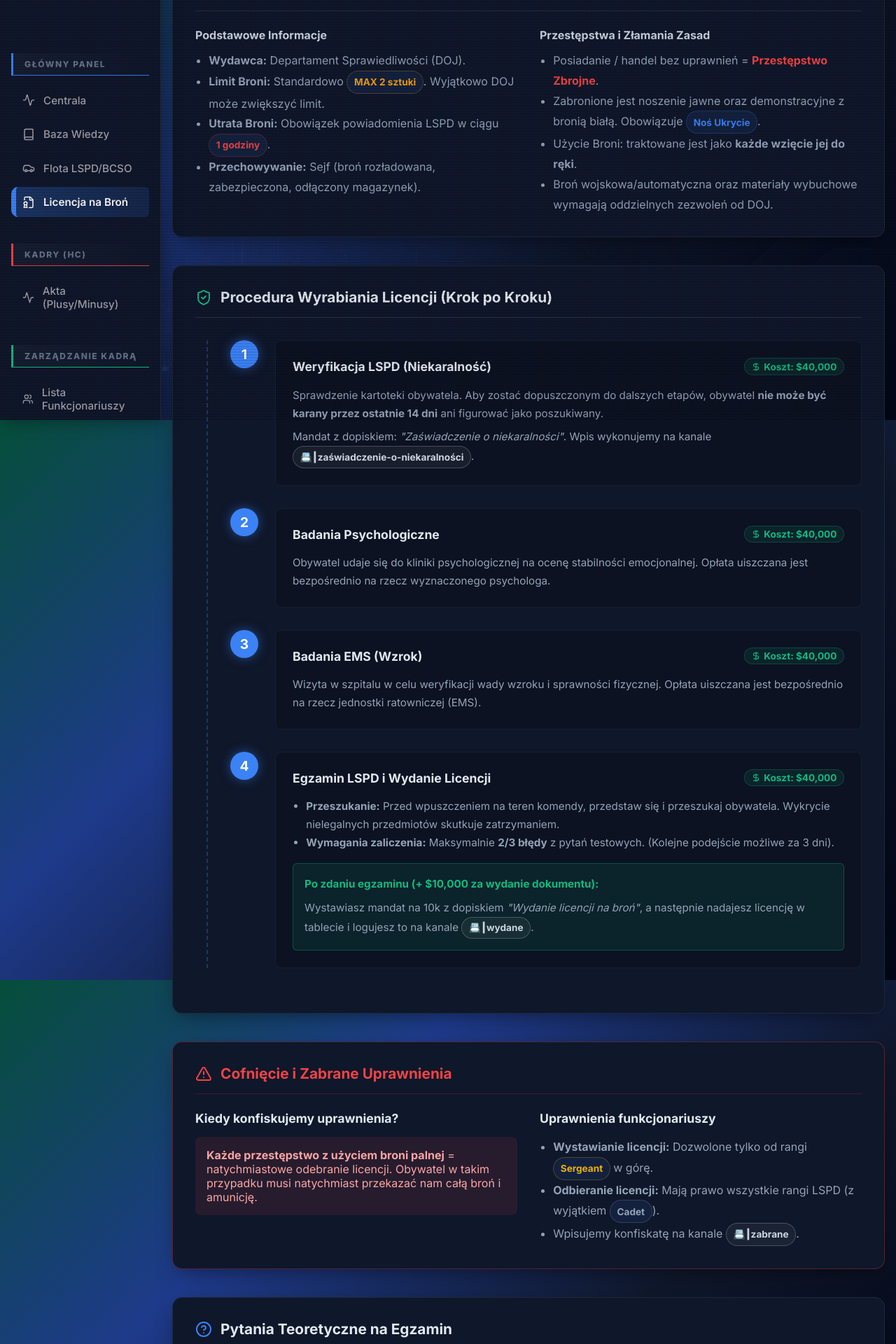
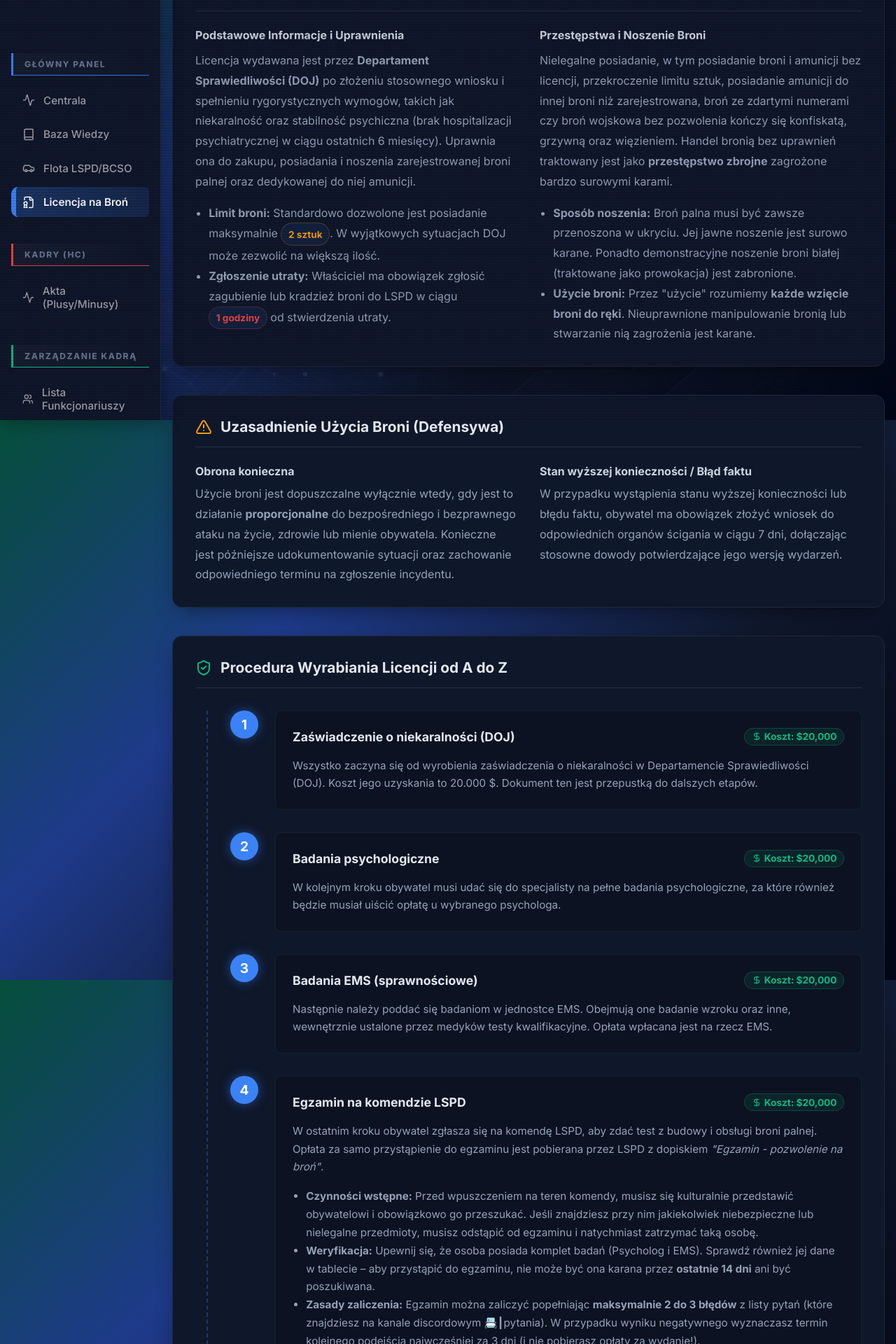
Before and after one commit to Bowie102/MDT-Strona-WWW, a React app: page /weapon-license in a window 1280 px wide. Shown: the part 200-2120 px from the top of the page at 70% size. Built offline with nearby package versions, Linux system fonts and the light colour scheme; the HTML template or start-up script is replaced by a standard one.

Commit message:
Add files via upload

```diff
--- a/src/pages/WeaponLicense.jsx
+++ b/src/pages/WeaponLicense.jsx
@@ -102,7 +102,7 @@ function WeaponLicense() {
           <h2 style={{ fontSize: '2rem', display: 'flex', alignItems: 'center', gap: '0.75rem' }}>
             <FileText size={32} color="var(--lspd-blue)" /> Licencja na Broń (CCW)
           </h2>
-          <p style={{ fontSize: '1.1rem', color: '#64748b', marginTop: '0.5rem' }}>Oficjalne zasady i baza wiedzy Departamentu Sprawiedliwości & LSPD</p>
+          <p style={{ fontSize: '1.1rem', color: '#64748b', marginTop: '0.5rem' }}>Oficjalne zasady i przepisy Departamentu Sprawiedliwości oraz LSPD</p>
         </div>
       </div>
 
@@ -115,22 +115,44 @@ function WeaponLicense() {
           </h3>
           <div style={{ display: 'grid', gridTemplateColumns: 'repeat(auto-fit, minmax(300px, 1fr))', gap: '2rem' }}>
             <div>
-              <h4 style={{ color: '#cbd5e1', marginBottom: '0.75rem' }}>Podstawowe Informacje</h4>
+              <h4 style={{ color: '#cbd5e1', marginBottom: '0.75rem' }}>Podstawowe Informacje i Uprawnienia</h4>
+              <p style={{ color: '#94a3b8', lineHeight: '1.8', margin: '0 0 1rem 0' }}>
+                Licencja wydawana jest przez <strong>Departament Sprawiedliwości (DOJ)</strong> po złożeniu stosownego wniosku i spełnieniu rygorystycznych wymogów, takich jak niekaralność oraz stabilność psychiczna (brak hospitalizacji psychiatrycznej w ciągu ostatnich 6 miesięcy). Uprawnia ona do zakupu, posiadania i noszenia zarejestrowanej broni palnej oraz dedykowanej do niej amunicji.
+              </p>
               <ul style={{ paddingLeft: '1.2rem', color: '#94a3b8', lineHeight: '1.8' }}>
-                <li><strong>Wydawca:</strong> Departament Sprawiedliwości (DOJ).</li>
-                <li><strong>Limit Broni:</strong> Standardowo <Badge color="#f59e0b">MAX 2 sztuki</Badge>. Wyjątkowo DOJ może zwiększyć limit.</li>
-                <li><strong>Utrata Broni:</strong> Obowiązek powiadomienia LSPD w ciągu <Badge color="#ef4444">1 godziny</Badge>.</li>
-                <li><strong>Przechowywanie:</strong> Sejf (broń rozładowana, zabezpieczona, odłączony magazynek).</li>
+                <li><strong>Limit broni:</strong> Standardowo dozwolone jest posiadanie maksymalnie <Badge color="#f59e0b">2 sztuk</Badge>. W wyjątkowych sytuacjach DOJ może zezwolić na większą ilość.</li>
+                <li><strong>Zgłoszenie utraty:</strong> Właściciel ma obowiązek zgłosić zagubienie lub kradzież broni do LSPD w ciągu <Badge color="#ef4444">1 godziny</Badge> od stwierdzenia utraty.</li>
               </ul>
             </div>
             <div>
-              <h4 style={{ color: '#cbd5e1', marginBottom: '0.75rem' }}>Przestępstwa i Złamania Zasad</h4>
+              <h4 style={{ color: '#cbd5e1', marginBottom: '0.75rem' }}>Przestępstwa i Noszenie Broni</h4>
+              <p style={{ color: '#94a3b8', lineHeight: '1.8', margin: '0 0 1rem 0' }}>
+                Nielegalne posiadanie, w tym posiadanie broni i amunicji bez licencji, przekroczenie limitu sztuk, posiadanie amunicji do innej broni niż zarejestrowana, broń ze zdartymi numerami czy broń wojskowa bez pozwolenia kończy się konfiskatą, grzywną oraz więzieniem. Handel bronią bez uprawnień traktowany jest jako <strong>przestępstwo zbrojne</strong> zagrożone bardzo surowymi karami.
+              </p>
               <ul style={{ paddingLeft: '1.2rem', color: '#94a3b8', lineHeight: '1.8' }}>
-                <li>Posiadanie / handel bez uprawnień = <span style={{ color: '#ef4444', fontWeight: 'bold' }}>Przestępstwo Zbrojne</span>.</li>
-                <li>Zabronione jest noszenie jawne oraz demonstracyjne z bronią białą. Obowiązuje <Badge color="#3b82f6">Noś Ukrycie</Badge>.</li>
-                <li>Użycie Broni: traktowane jest jako <strong>każde wzięcie jej do ręki</strong>.</li>
-                <li>Broń wojskowa/automatyczna oraz materiały wybuchowe wymagają oddzielnych zezwoleń od DOJ.</li>
+                <li><strong>Sposób noszenia:</strong> Broń palna musi być zawsze przenoszona w ukryciu. Jej jawne noszenie jest surowo karane. Ponadto demonstracyjne noszenie broni białej (traktowane jako prowokacja) jest zabronione.</li>
+                <li><strong>Użycie broni:</strong> Przez "użycie" rozumiemy <strong>każde wzięcie broni do ręki</strong>. Nieuprawnione manipulowanie bronią lub stwarzanie nią zagrożenia jest karane.</li>
               </ul>
+            </div>
+          </div>
+        </motion.div>
+
+        <motion.div variants={itemVariant} className="glass-card" style={{ padding: '2rem' }}>
+          <h3 style={{ display: 'flex', alignItems: 'center', gap: '0.75rem', fontSize: '1.3rem', color: '#e2e8f0', marginBottom: '1.5rem', borderBottom: '1px solid rgba(255,255,255,0.1)', paddingBottom: '1rem' }}>
+            <AlertTriangle size={24} color="#f59e0b" /> Uzasadnienie Użycia Broni (Defensywa)
+          </h3>
+          <div style={{ display: 'grid', gridTemplateColumns: 'repeat(auto-fit, minmax(300px, 1fr))', gap: '2rem' }}>
+            <div>
+              <h4 style={{ color: '#cbd5e1', marginBottom: '0.5rem' }}>Obrona konieczna</h4>
+              <p style={{ color: '#94a3b8', lineHeight: '1.8', margin: 0 }}>
+                Użycie broni jest dopuszczalne wyłącznie wtedy, gdy jest to działanie <strong>proporcjonalne</strong> do bezpośredniego i bezprawnego ataku na życie, zdrowie lub mienie obywatela. Konieczne jest późniejsze udokumentowanie sytuacji oraz zachowanie odpowiedniego terminu na zgłoszenie incydentu.
+              </p>
+            </div>
+            <div>
+              <h4 style={{ color: '#cbd5e1', marginBottom: '0.5rem' }}>Stan wyższej konieczności / Błąd faktu</h4>
+              <p style={{ color: '#94a3b8', lineHeight: '1.8', margin: 0 }}>
+                W przypadku wystąpienia stanu wyższej konieczności lub błędu faktu, obywatel ma obowiązek złożyć wniosek do odpowiednich organów ścigania w ciągu 7 dni, dołączając stosowne dowody potwierdzające jego wersję wydarzeń.
+              </p>
             </div>
           </div>
         </motion.div>
@@ -138,33 +160,40 @@ function WeaponLicense() {
         {/* Sekcja: PROCEDURA WYRABIANIA LICENCJI */}
         <motion.div variants={itemVariant} className="glass-card" style={{ padding: '2rem' }}>
           <h3 style={{ display: 'flex', alignItems: 'center', gap: '0.75rem', fontSize: '1.3rem', color: '#e2e8f0', marginBottom: '2rem', borderBottom: '1px solid rgba(255,255,255,0.1)', paddingBottom: '1rem' }}>
-            <ShieldCheck size={24} color="#10b981" /> Procedura Wyrabiania Licencji (Krok po Kroku)
+            <ShieldCheck size={24} color="#10b981" /> Procedura Wyrabiania Licencji od A do Z
           </h3>
 
           <div style={{ marginLeft: '1rem', borderLeft: '2px dashed rgba(59, 130, 246, 0.3)', paddingLeft: '2rem' }}>
-            <StepBox number="1" title="Weryfikacja LSPD (Niekaralność)" cost={40000}>
-              <p style={{ margin: '0 0 0.5rem 0' }}>Sprawdzenie kartoteki obywatela. Aby zostać dopuszczonym do dalszych etapów, obywatel <strong>nie może być karany przez ostatnie 14 dni</strong> ani figurować jako poszukiwany.</p>
+            <StepBox number="1" title="Zaświadczenie o niekaralności (DOJ)" cost={20000}>
               <p style={{ margin: 0 }}>
-                Mandat z dopiskiem: <em>"Zaświadczenie o niekaralności"</em>. Wpis wykonujemy na kanale <Badge bg="rgba(255,255,255,0.05)" color="#cbd5e1">📇┃zaświadczenie-o-niekaralności</Badge>.
+                Wszystko zaczyna się od wyrobienia zaświadczenia o niekaralności w Departamencie Sprawiedliwości (DOJ). Koszt jego uzyskania to 20.000 $. Dokument ten jest przepustką do dalszych etapów.
               </p>
             </StepBox>
 
-            <StepBox number="2" title="Badania Psychologiczne" cost={40000}>
-              <p style={{ margin: 0 }}>Obywatel udaje się do kliniki psychologicznej na ocenę stabilności emocjonalnej. Opłata uiszczana jest bezpośrednio na rzecz wyznaczonego psychologa.</p>
+            <StepBox number="2" title="Badania psychologiczne" cost={20000}>
+              <p style={{ margin: 0 }}>
+                W kolejnym kroku obywatel musi udać się do specjalisty na pełne badania psychologiczne, za które również będzie musiał uiścić opłatę u wybranego psychologa.
+              </p>
             </StepBox>
 
-            <StepBox number="3" title="Badania EMS (Wzrok)" cost={40000}>
-              <p style={{ margin: 0 }}>Wizyta w szpitalu w celu weryfikacji wady wzroku i sprawności fizycznej. Opłata uiszczana jest bezpośrednio na rzecz jednostki ratowniczej (EMS).</p>
+            <StepBox number="3" title="Badania EMS (sprawnościowe)" cost={20000}>
+              <p style={{ margin: 0 }}>
+                Następnie należy poddać się badaniom w jednostce EMS. Obejmują one badanie wzroku oraz inne, wewnętrznie ustalone przez medyków testy kwalifikacyjne. Opłata wpłacana jest na rzecz EMS.
+              </p>
             </StepBox>
 
-            <StepBox number="4" title="Egzamin LSPD i Wydanie Licencji" cost={40000}>
-              <ul style={{ margin: '0 0 1rem 0', paddingLeft: '1.2rem' }}>
-                <li><strong>Przeszukanie:</strong> Przed wpuszczeniem na teren komendy, przedstaw się i przeszukaj obywatela. Wykrycie nielegalnych przedmiotów skutkuje zatrzymaniem.</li>
-                <li><strong>Wymagania zaliczenia:</strong> Maksymalnie <strong>2/3 błędy</strong> z pytań testowych. (Kolejne podejście możliwe za 3 dni).</li>
+            <StepBox number="4" title="Egzamin na komendzie LSPD" cost={20000}>
+              <p style={{ margin: '0 0 1rem 0' }}>
+                W ostatnim kroku obywatel zgłasza się na komendę LSPD, aby zdać test z budowy i obsługi broni palnej. Opłata za samo przystąpienie do egzaminu jest pobierana przez LSPD z dopiskiem <em>"Egzamin - pozwolenie na broń"</em>.
+              </p>
+              <ul style={{ margin: '0 0 1rem 0', paddingLeft: '1.2rem', color: '#94a3b8' }}>
+                <li><strong>Czynności wstępne:</strong> Przed wpuszczeniem na teren komendy, musisz się kulturalnie przedstawić obywatelowi i obowiązkowo go przeszukać. Jeśli znajdziesz przy nim jakiekolwiek niebezpieczne lub nielegalne przedmioty, musisz odstąpić od egzaminu i natychmiast zatrzymać taką osobę.</li>
+                <li><strong>Weryfikacja:</strong> Upewnij się, że osoba posiada komplet badań (Psycholog i EMS). Sprawdź również jej dane w tablecie – aby przystąpić do egzaminu, nie może być ona karana przez <strong>ostatnie 14 dni</strong> ani być poszukiwana.</li>
+                <li><strong>Zasady zaliczenia:</strong> Egzamin można zaliczyć popełniając <strong>maksymalnie 2 do 3 błędów</strong> z listy pytań (które znajdziesz na kanale discordowym 📇┃pytania). W przypadku wyniku negatywnego wyznaczasz termin kolejnego podejścia najwcześniej za 3 dni (i nie pobierasz opłaty za wydanie!).</li>
               </ul>
               <div style={{ background: 'rgba(16, 185, 129, 0.1)', border: '1px solid rgba(16, 185, 129, 0.3)', padding: '1rem', borderRadius: '6px' }}>
-                <p style={{ margin: '0 0 0.5rem 0', color: '#10b981', fontWeight: 'bold' }}>Po zdaniu egzaminu (+ $10,000 za wydanie dokumentu):</p>
-                <p style={{ margin: 0 }}>Wystawiasz mandat na 10k z dopiskiem <em>"Wydanie licencji na broń"</em>, a następnie nadajesz licencję w tablecie i logujesz to na kanale <Badge bg="rgba(255,255,255,0.05)" color="#cbd5e1">📇┃wydane</Badge>.</p>
+                <p style={{ margin: '0 0 0.5rem 0', color: '#10b981', fontWeight: 'bold' }}>Zakończenie sukcesem (+ $10,000 za licencję):</p>
+                <p style={{ margin: 0 }}>Po pozytywnym wyniku egzaminu pobierasz dodatkową opłatę w wysokości 10.000 $ jako koszt wystawienia dokumentu (z dopiskiem <em>"Wydanie licencji na broń"</em>). Nadajesz licencję w tablecie i wpisujesz ten fakt na kanale <Badge bg="rgba(255,255,255,0.05)" color="#cbd5e1">📇┃wydane</Badge>.</p>
               </div>
             </StepBox>
           </div>
@@ -173,21 +202,21 @@ function WeaponLicense() {
         {/* Sekcja: ZASADY WEWNĘTRZNE */}
         <motion.div variants={itemVariant} className="glass-card" style={{ padding: '2rem', border: '1px solid rgba(239, 68, 68, 0.3)' }}>
           <h3 style={{ display: 'flex', alignItems: 'center', gap: '0.75rem', fontSize: '1.3rem', color: '#ef4444', marginBottom: '1.5rem', borderBottom: '1px solid rgba(239, 68, 68, 0.2)', paddingBottom: '1rem' }}>
-            <AlertTriangle size={24} color="#ef4444" /> Cofnięcie i Zabrane Uprawnienia
+            <AlertTriangle size={24} color="#ef4444" /> Odbieranie i Cofanie Uprawnień
           </h3>
           <div style={{ display: 'flex', flexWrap: 'wrap', gap: '2rem' }}>
             <div style={{ flex: '1 1 300px' }}>
-              <p style={{ color: '#e2e8f0', fontSize: '1.1rem', fontWeight: 'bold', margin: '0 0 1rem 0' }}>Kiedy konfiskujemy uprawnienia?</p>
-              <div style={{ background: 'rgba(239, 68, 68, 0.1)', padding: '1rem', borderRadius: '8px', color: '#fca5a5' }}>
-                <strong>Każde przestępstwo z użyciem broni palnej</strong> = natychmiastowe odebranie licencji. Obywatel w takim przypadku musi natychmiast przekazać nam całą broń i amunicję.
+              <p style={{ color: '#e2e8f0', fontSize: '1.1rem', fontWeight: 'bold', margin: '0 0 1rem 0' }}>Główna zasada konfiskaty</p>
+              <div style={{ background: 'rgba(239, 68, 68, 0.1)', padding: '1rem', borderRadius: '8px', color: '#fca5a5', lineHeight: '1.7' }}>
+                <strong>Każde popełnione przestępstwo z użyciem broni palnej wiąże się z bezwzględnym odebraniem licencji na jej posiadanie.</strong> Przy cofnięciu licencji obywatel ma obowiązek natychmiastowego przekazania broni oraz całej amunicji funkcjonariuszom LSPD.
               </div>
             </div>
             <div style={{ flex: '1 1 300px' }}>
-              <p style={{ color: '#e2e8f0', fontSize: '1.1rem', fontWeight: 'bold', margin: '0 0 1rem 0' }}>Uprawnienia funkcjonariuszy</p>
+              <p style={{ color: '#e2e8f0', fontSize: '1.1rem', fontWeight: 'bold', margin: '0 0 1rem 0' }}>Uprawnienia wewnątrz departamentu</p>
               <ul style={{ paddingLeft: '1.2rem', color: '#94a3b8', lineHeight: '1.8', margin: 0 }}>
-                <li><strong>Wystawianie licencji:</strong> Dozwolone tylko od rangi <Badge color="#eab308">Sergeant</Badge> w górę.</li>
-                <li><strong>Odbieranie licencji:</strong> Mają prawo wszystkie rangi LSPD (z wyjątkiem <Badge color="#94a3b8">Cadet</Badge>).</li>
-                <li>Wpisujemy konfiskatę na kanale <Badge bg="rgba(255,255,255,0.05)" color="#cbd5e1">📇┃zabrane</Badge>.</li>
+                <li>Do wystawiania nowych licencji uprawnieni są wyłącznie funkcjonariusze posiadający rangę <Badge color="#eab308">Sergeant</Badge> lub wyższą.</li>
+                <li>Prawa do konfiskowania uprawnień przysługują wszystkim funkcjonariuszom w departamencie, z wyłączeniem stopnia <Badge color="#94a3b8">Cadet</Badge>.</li>
+                <li>Każde cofnięcie uprawnień musi zostać starannie udokumentowane i wpisane według obowiązującego wzoru na kanale <Badge bg="rgba(255,255,255,0.05)" color="#cbd5e1">📇┃zabrane</Badge>.</li>
               </ul>
             </div>
           </div>
@@ -196,46 +225,46 @@ function WeaponLicense() {
         {/* Sekcja: BAZA WIEDZY - AKORDEON */}
         <motion.div variants={itemVariant} className="glass-card" style={{ padding: '2rem' }}>
           <h3 style={{ display: 'flex', alignItems: 'center', gap: '0.75rem', fontSize: '1.3rem', color: '#e2e8f0', marginBottom: '1.5rem', borderBottom: '1px solid rgba(255,255,255,0.1)', paddingBottom: '1rem' }}>
-            <HelpCircle size={24} color="#3b82f6" /> Pytania Teoretyczne na Egzamin
+            <HelpCircle size={24} color="#3b82f6" /> Baza Wiedzy (Pytania Egzaminacyjne)
           </h3>
 
           <AccordionItem title="Czym jest BLOS?" icon={CheckCircle2}>
-            <p style={{ marginBottom: '1rem' }}>Akronim od czterech głównych zasad bezpieczeństwa podczas obchodzenia się z bronią palną:</p>
+            <p style={{ marginBottom: '1rem' }}>BLOS to akronim od czterech podstawowych zasad bezpieczeństwa, których przestrzeganie jest fundamentalne dla każdego posiadacza broni palnej:</p>
             <ul style={{ paddingLeft: '1.2rem', display: 'flex', flexDirection: 'column', gap: '0.5rem' }}>
-              <li><strong>B jak Broń:</strong> Traktuj każdą broń tak, jakby była załadowana, niezależnie od zapewnień innych.</li>
-              <li><strong>L jak Lufa:</strong> Zawsze kieruj lufę w stronę celu, kulochwytu, ziemi (pod kątem ok. 45°) lub w powietrze. Nigdy na siebie ani inne osoby.</li>
-              <li><strong>O jak Otoczenie:</strong> Zanim oddasz strzał, upewnij się, co znajduje się przed i za celem, by uniknąć rykoszetów i zagrożenia osób postronnych.</li>
-              <li><strong>S jak Spust:</strong> Trzymaj palec poza językiem spustowym i kładź go tam dopiero, gdy jesteś gotów oddać strzał.</li>
+              <li><strong>B jak Broń:</strong> Traktuj każdą broń tak, jakby była załadowana, absolutnie niezależnie od tego, czy ktoś przed chwilą zapewniał cię, że jest ona rozładowana.</li>
+              <li><strong>L jak Lufa:</strong> Zawsze kieruj wylot lufy w bezpieczną stronę – w stronę wyznaczonego celu, kulochwytu, prosto w ziemię (pod kątem ok. 45 stopni) lub w powietrze. Nigdy nie celuj w siebie ani w inne osoby.</li>
+              <li><strong>O jak Otoczenie:</strong> Zanim zdecydujesz się na oddanie strzału, upewnij się dokładnie co znajduje się przed twoim celem i tuż za nim. Pomoże to uniknąć śmiertelnego zagrożenia dla osób postronnych.</li>
+              <li><strong>S jak Spust:</strong> Zawsze trzymaj palec całkowicie poza językiem spustowym. Możesz położyć go na spuście dopiero wtedy, gdy wycelujesz i będziesz gotów oddać strzał.</li>
             </ul>
           </AccordionItem>
 
-          <AccordionItem title="Strefy Celowania" icon={Crosshair}>
-            <p>W przypadku, gdy jesteśmy zmuszeni do użycia broni palnej, celujemy <strong>WYŁĄCZNIE W KLATKĘ PIERSIOWĄ</strong> (środek masy).</p>
-            <p><strong>Zabronione jest celowanie w nogi</strong> ze względu na gigantyczne ryzyko trafienia w tętnicę udową i spowodowania śmiertelnego wykrwawienia przed przyjazdem EMS.</p>
+          <AccordionItem title="Kiedy jesteśmy zmuszeni do użycia broni palnej, w jakie części ciała celujemy?" icon={Crosshair}>
+            <p>Pamiętaj, że w sytuacji wymagającej użycia ostatecznej siły, celujemy <strong>wyłącznie w klatkę piersiową</strong>, ze względu na to, że jest to największy punkt na ciele (tzw. środek masy).</p>
+            <p><strong>Kategorycznie unikamy celowania w nogi.</strong> Jest to zbyt duże ryzyko ze względu na obecność tętnicy udowej – przypadkowe postrzelenie w tętnicę wiąże się ze śmiertelnym wykrwawieniem w przeciągu zaledwie kilku chwil.</p>
           </AccordionItem>
 
-          <AccordionItem title="Z czego składa się Łuska?" icon={HelpCircle}>
-            <p>Łuska to metalowa "obudowa" (najczęściej mosiężna, rzadziej stalowa), która trzyma wszystkie elementy naboju w całości.</p>
-            <p style={{ marginTop: '0.5rem' }}>Trzy główne części łuski:</p>
+          <AccordionItem title="Z czego składa się łuska i jaką pełni rolę?" icon={HelpCircle}>
+            <p>Łuska to zewnętrzna metalowa "obudowa" (najczęściej wykonana z mosiądzu, rzadziej ze stali lub aluminium), której główną rolą jest trzymanie wszystkich elementów naboju w jednej całości.</p>
+            <p style={{ marginTop: '0.5rem' }}>Konstrukcja łuski dzieli się na trzy główne części:</p>
             <ol style={{ paddingLeft: '1.2rem', marginTop: '0.5rem' }}>
-              <li><strong>Szyjka</strong> – miejsce, w którym osadzony jest pocisk.</li>
-              <li><strong>Korpus</strong> – główna, środkowa część łuski.</li>
-              <li><strong>Denko</strong> – dolna część zawierająca gniazdo spłonki i wyżłobienie dla wyciągacza.</li>
+              <li><strong>Szyjka</strong> – zwężona część, w której ciasno osadzony jest pocisk.</li>
+              <li><strong>Korpus</strong> – główna komora mieszcząca w sobie ładunek prochowy.</li>
+              <li><strong>Denko</strong> – dolna, spłaszczona część łuski z wbudowanym gniazdem na spłonkę i specjalnym wyżłobieniem ułatwiającym pracę wyciągacza łusek.</li>
             </ol>
           </AccordionItem>
 
-          <AccordionItem title="Czym jest Spłonka i Proch?" icon={HelpCircle}>
+          <AccordionItem title="Czym jest spłonka i czym jest proch?" icon={HelpCircle}>
             <ul style={{ paddingLeft: '1.2rem', display: 'flex', flexDirection: 'column', gap: '1rem', margin: 0 }}>
-              <li><strong>Spłonka:</strong> mały zapłonnik umieszczony w dnie łuski. Po uderzeniu iglicy pistoletu, spłonka wytwarza iskrę i zapala ładunek prochowy.</li>
-              <li><strong>Proch:</strong> ładunek miotający (najczęściej proch bezdymny - nitroceluloza). Powstające gazy wypychają pocisk z lufy. Ilość i rodzaj prochu decyduje o ciśnieniu i prędkości pocisku.</li>
+              <li><strong>Spłonka:</strong> Jest to niewielki zapłonnik umiejscowiony na samym dnie łuski. W momencie uderzenia przez iglicę broni, spłonka wytwarza błyskawiczną iskrę, która zapala ładunek prochowy.</li>
+              <li><strong>Proch:</strong> To główny ładunek miotający (w nowoczesnej broni jest to najczęściej proch bezdymny z nitrocelulozy). Energia rozprężających się gazów powstających w wyniku jego spalania jest na tyle duża, że wypycha pocisk z lufy. Rodzaj prochu i jego ilość decydują o ostatecznym ciśnieniu i prędkości wyrzutu.</li>
             </ul>
           </AccordionItem>
 
-          <AccordionItem title="Rodzaje Pocisków (Typy Amunicji)" icon={HelpCircle}>
+          <AccordionItem title="Wymień rodzaje pocisków i ich zastosowanie" icon={HelpCircle}>
             <ul style={{ paddingLeft: '1.2rem', display: 'flex', flexDirection: 'column', gap: '0.75rem', margin: 0 }}>
-              <li><strong>FMJ (Pełnopłaszczowe):</strong> standardowa amunicja używana głównie w strzelectwie sportowym i wojsku. Bardzo dobra przebijalność.</li>
-              <li><strong>HP (Hollow Point / Puste wierzchołki):</strong> używane często w obronie osobistej. Grzybkują w ciele, oddając całą energię celowi (wysoka siła obalająca), dzięki czemu nie przelatują przez ciało na wylot i są bezpieczniejsze dla otoczenia.</li>
-              <li><strong>SP (Półpłaszczowe):</strong> pociski myśliwskie charakteryzujące się ogromną siłą rażenia i potężnymi obrażeniami tkanek.</li>
+              <li><strong>Pociski Pełnopłaszczowe (FMJ):</strong> Standardowa amunicja. Stosowana głównie przez wojsko oraz podczas treningów strzeleckich. Charakteryzuje się dużą penetracją i przenikalnością materiałów.</li>
+              <li><strong>Pociski z pustym wierzchołkiem (HP):</strong> Specjalistyczna amunicja używana często do obrony osobistej. Konstrukcja pozwala pociskowi na natychmiastowe "grzybkowanie" przy trafieniu w ciało, oddając ogromną energię (bardzo wysoka siła obalająca) i zapobiegając przelatywaniu pocisku na wylot.</li>
+              <li><strong>Pociski Półpłaszczowe (SP):</strong> Typowa amunicja myśliwska. Przeznaczona do wywoływania rozległych i masywnych uszkodzeń tkanek wewnątrz celu, dysponująca potężną siłą rażenia.</li>
             </ul>
           </AccordionItem>
 
```
